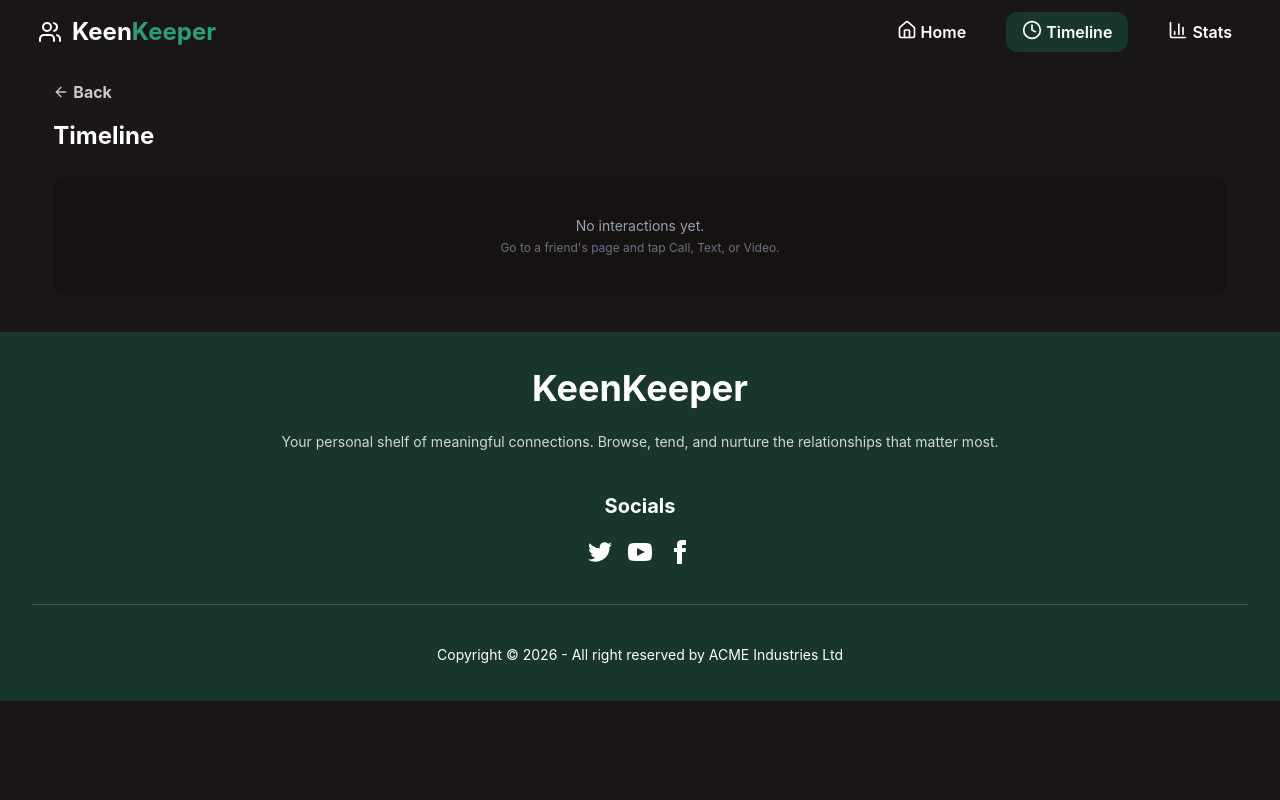
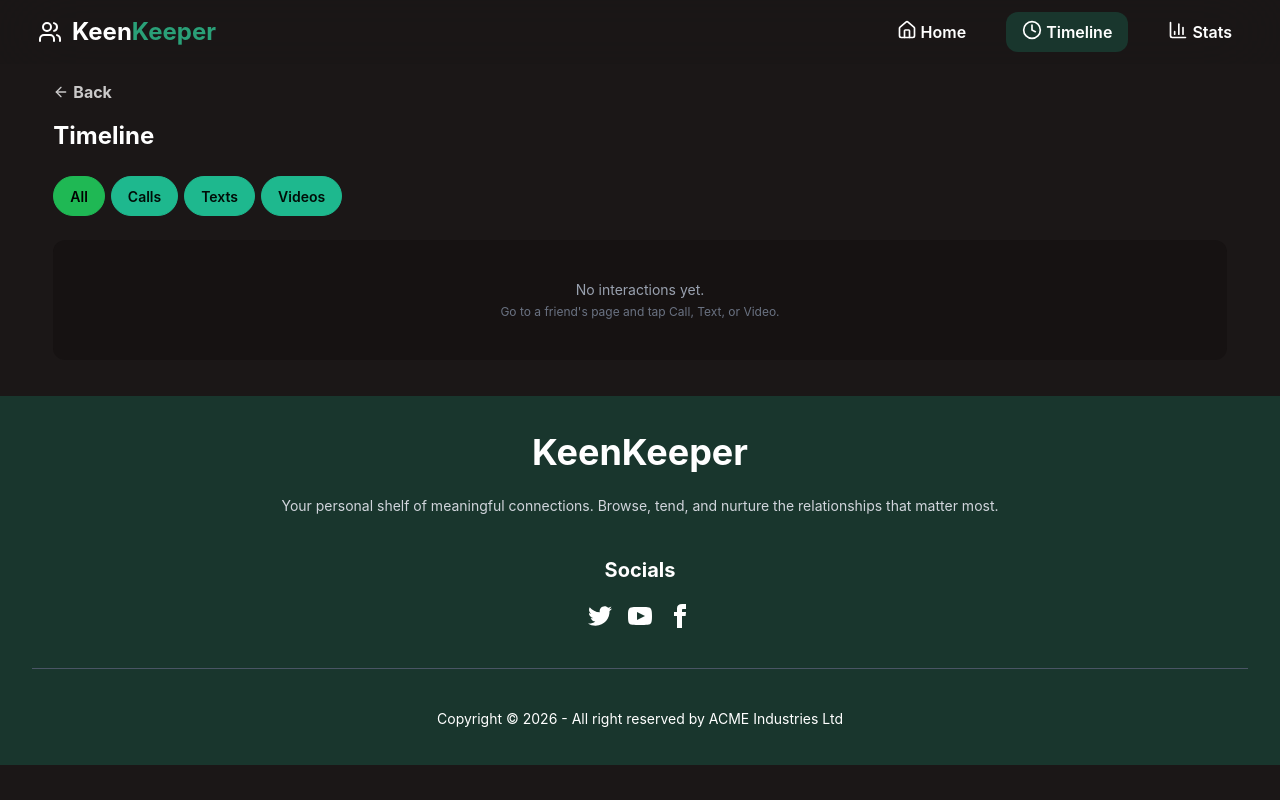
Before and after one commit to nusratjahan7/kin-keeper, a Next.js app: page /timeline in a window 1280 px wide. Built offline with nearby package versions, Linux system fonts and the light colour scheme.

Commit message:
Added filter functionality to Timeline: users can now filter entries by Call, Text, or Video.

```diff
--- a/src/app/timeline/page.jsx
+++ b/src/app/timeline/page.jsx
@@ -12,6 +12,7 @@ const iconConfig = {
 const Timeline = () => {
   const [entries, setEntries] = useState([])
   const [loaded, setLoaded] = useState(false)
+  const [filter, setFilter] = useState('All')
 
   useEffect(() => {
     const saved = JSON.parse(localStorage.getItem('timeline') || '[]')
@@ -25,6 +26,12 @@ const Timeline = () => {
     localStorage.setItem('timeline', JSON.stringify(updated))
   }
 
+    // Filter
+  const filteredEntries = filter === 'All'
+    ? entries
+    : entries.filter(entry => entry.type === filter)
+
+
   return (
     <section className="w-11/12 mx-auto">
 
@@ -36,6 +43,35 @@ const Timeline = () => {
       </Link>
 
       <h1 className="text-2xl font-bold text-white mb-6">Timeline</h1>
+
+         {/* Filter buttons */}
+      <div className="flex gap-1.5 mb-6">
+        <button
+          onClick={() => setFilter('All')}
+          className={`btn ${filter === 'All' ? 'btn-primary' : 'btn-secondary'}`}
+        >
+          All
+        </button>
+        <button
+          onClick={() => setFilter('Call')}
+          className={`btn ${filter === 'Call' ? 'btn-primary' : 'btn-secondary'}`}
+        >
+          Calls
+        </button>
+        <button
+          onClick={() => setFilter('Text')}
+          className={`btn ${filter === 'Text' ? 'btn-primary' : 'btn-secondary'}`}
+        >
+          Texts
+        </button>
+        <button
+          onClick={() => setFilter('Video')}
+          className={`btn ${filter === 'Video' ? 'btn-primary' : 'btn-secondary'}`}
+        >
+          Videos
+        </button>
+      </div>
+
 
       {/* Loading state */}
       {!loaded && (
```
